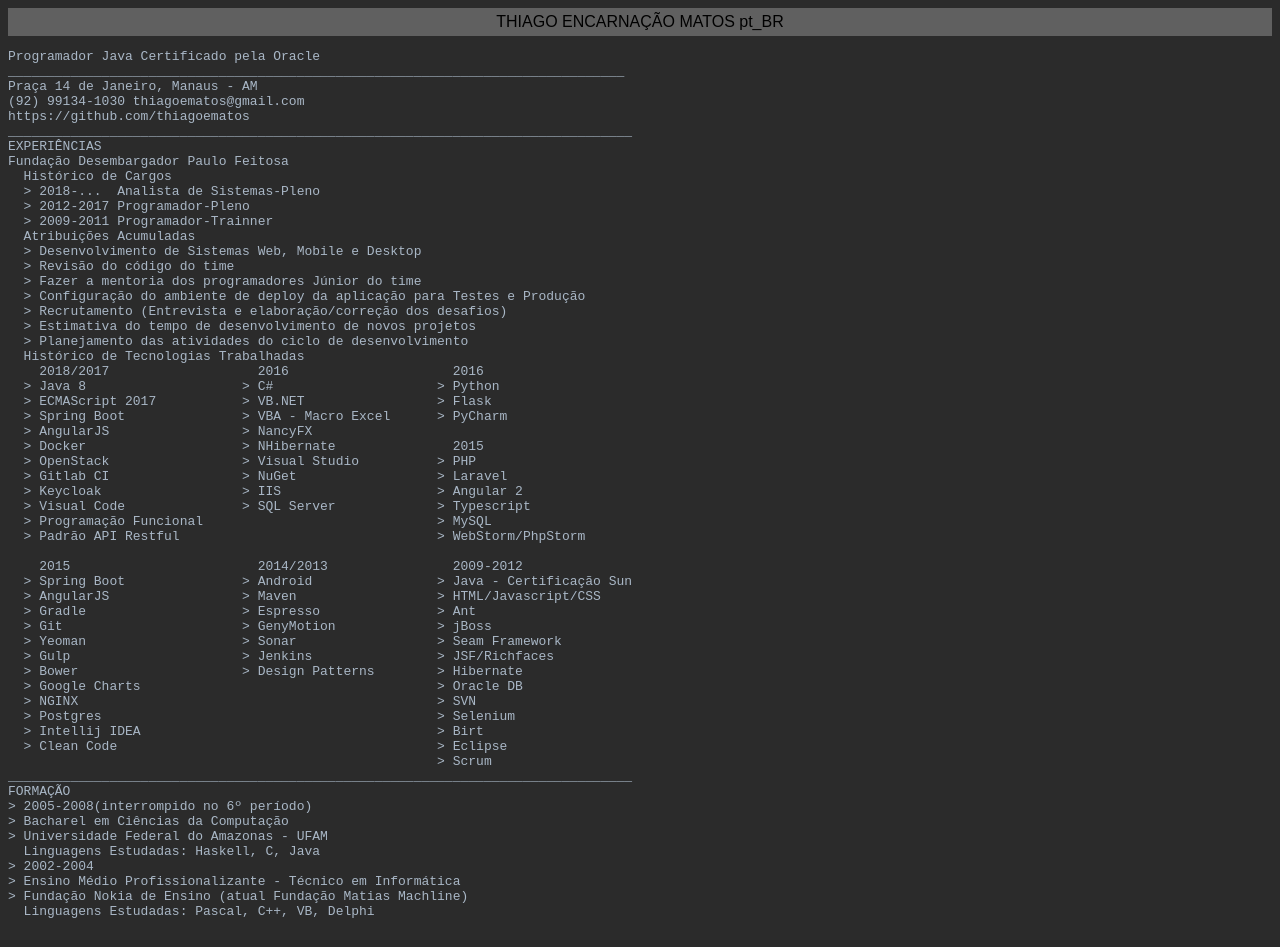
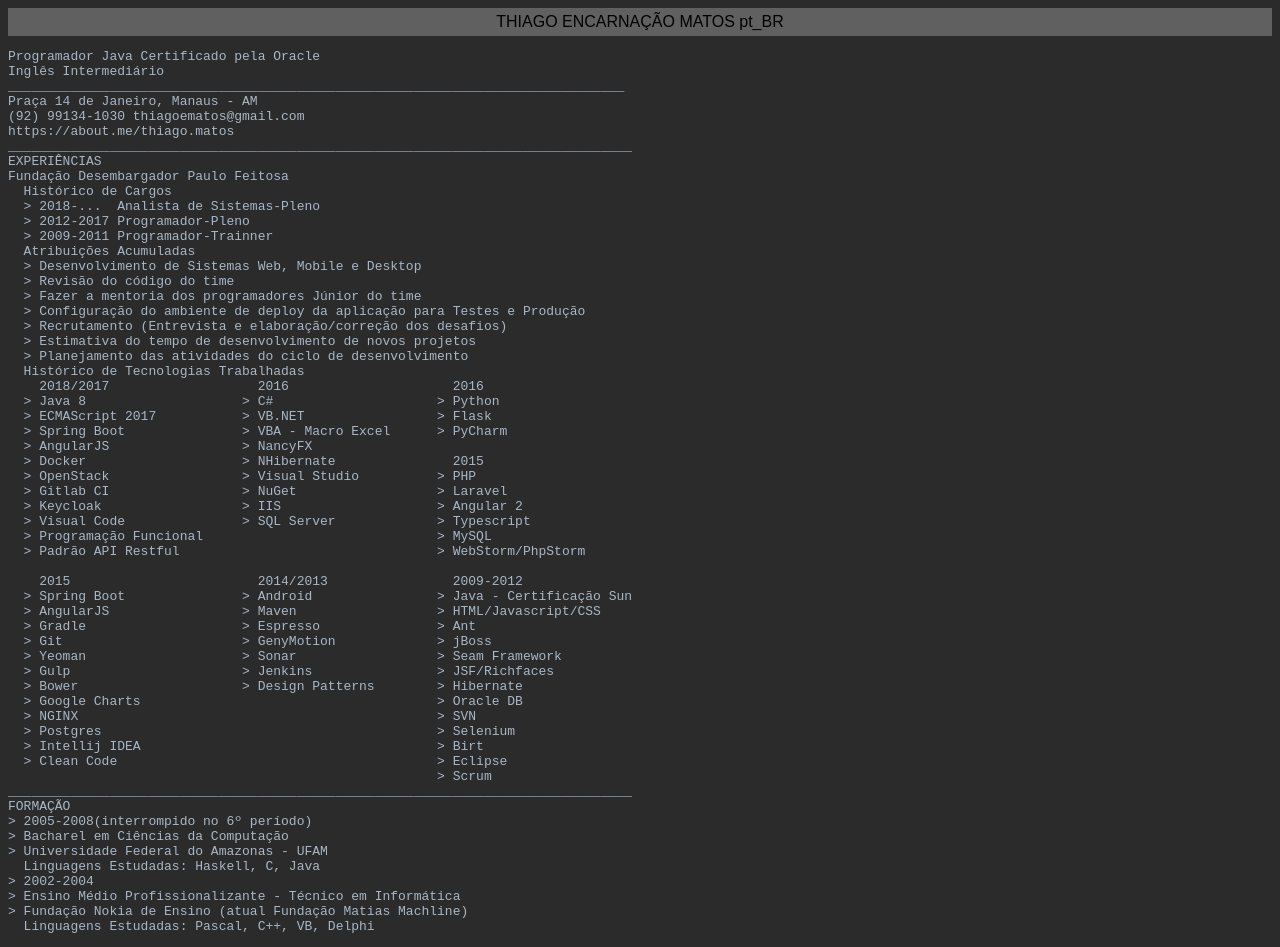
Before and after one commit to thiagoematos/curriculo, a plain HTML site: page index.html in a window 1280 px wide. Drawn offline with Linux system fonts and the light colour scheme.

Commit message:
trocando link do github pelo about.me; Adicionando skill inglês

```diff
--- a/index.html
+++ b/index.html
@@ -15,10 +15,11 @@
 </center></TD></TR></TABLE>
 <pre>
 <span class="s0">Programador Java Certificado pela Oracle
+Inglês Intermediário
 _______________________________________________________________________________
 Praça 14 de Janeiro, Manaus - AM
 (92) 99134-1030 thiagoematos@gmail.com
-https://github.com/thiagoematos
+https://about.me/thiago.matos
 ________________________________________________________________________________
 EXPERIÊNCIAS
 Fundação Desembargador Paulo Feitosa
```
Also changed, not shown: 1 other file.
